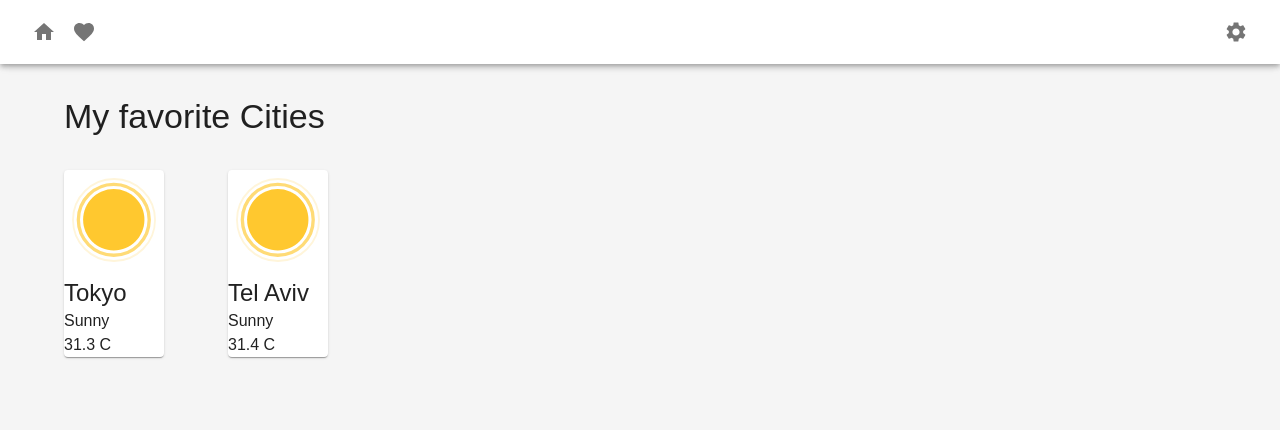
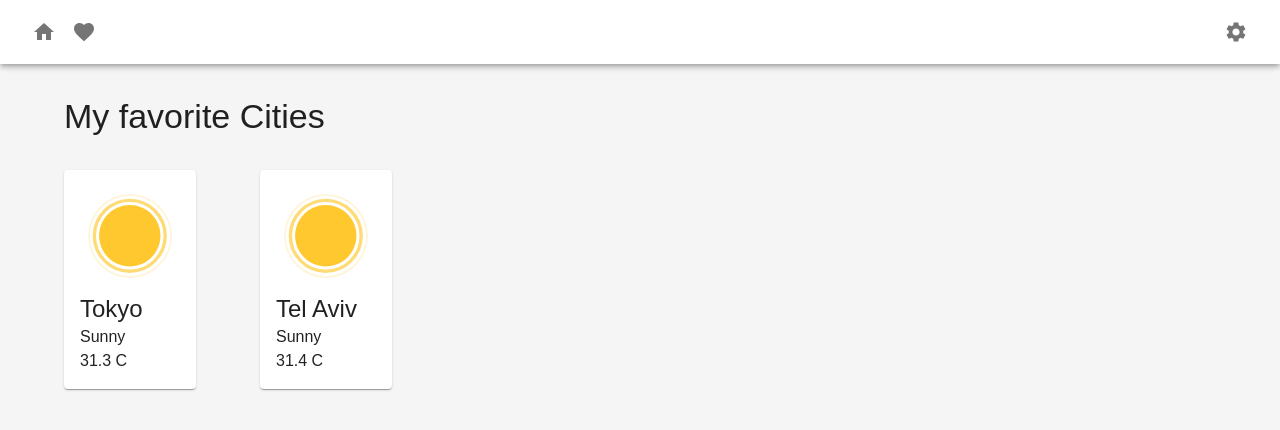
Before and after one commit to GiliEllen/gili-menahem-27-07-2023, a React (Create React App) app in the folder client/: page /favorites in a window 1280 px wide. Shown: the top 430 px of the page. Built offline with nearby package versions, Linux system fonts and the light colour scheme; a web font is replaced by a local one.

Commit message:
favorite design

```diff
--- a/client/src/components/CityCard.tsx
+++ b/client/src/components/CityCard.tsx
@@ -28,7 +28,7 @@ const CityCard: FC<CityCardProps> = ({ cityInfo }) => {
     });
   };
   return (
-    <Paper onClick={handleClick}>
+    <Paper onClick={handleClick} sx={{padding:2}}>
       <Player
         style={{ width: "100px" }}
         autoplay
--- a/client/src/views/FavoritesPage.tsx
+++ b/client/src/views/FavoritesPage.tsx
@@ -5,10 +5,12 @@ import axios from "axios";
 import { API } from "../App";
 import { fakeFavRes } from "../util/fakeResponse";
 import CityCard from "../components/CityCard";
+import { useAppSelector } from "../app/hooks";
+import { viewPortSelector } from "../features/viewport/viewportSlice";
 
 const FavoritesPage = () => {
   const [favWeatherInfo, setFavWeatherInfo] = useState<any[]>([]);
-
+  const view = useAppSelector(viewPortSelector)
   const handleGetWeatherForFav = () => {
     let keysArr = Object.keys(sessionStorage);
     let valuesArr = Object.values(sessionStorage);
@@ -60,7 +62,7 @@ const FavoritesPage = () => {
       <Typography mt={12} variant="h4">
         My favorite Cities
       </Typography>
-      <Stack mt={4} direction={"row"} gap={8}>
+      <Stack mt={4} direction={view ? "column" : "row"} gap={8}>
         {favWeatherInfo.length > 0 ? (
           favWeatherInfo.map((cityInfo) => {
             return <CityCard key={cityInfo.cityName} cityInfo={cityInfo} />;
```
